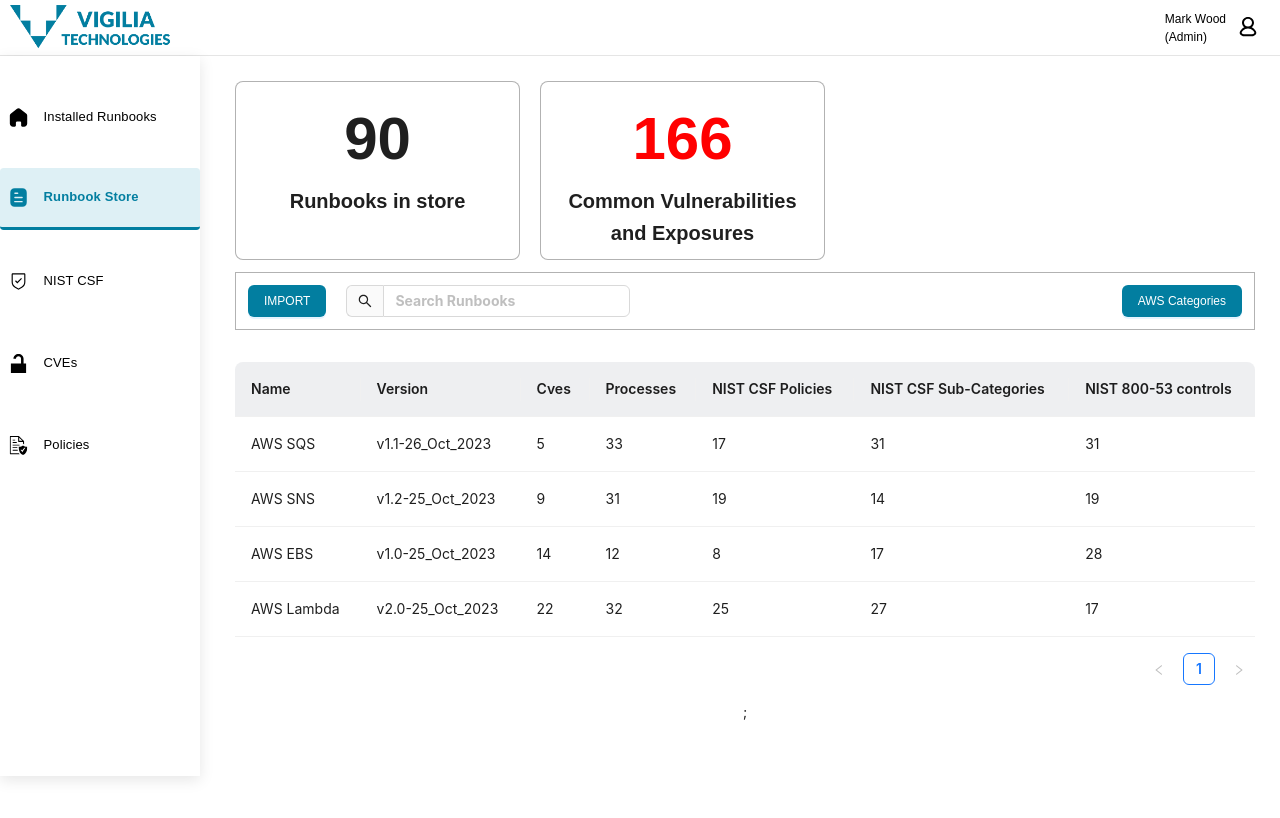
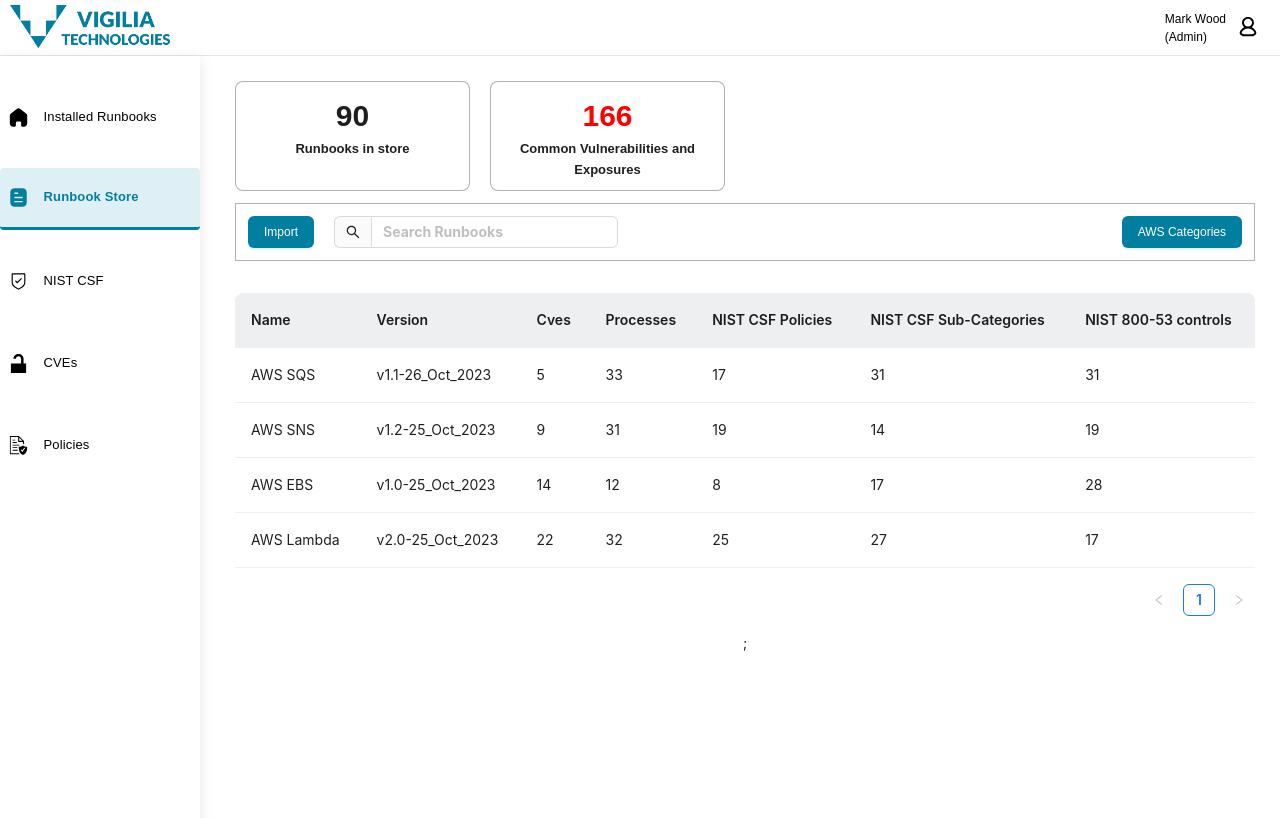
Before and after one commit to thatAI/Vigilia-UI, a React (Create React App) app: page / in a window 1280 px wide. Shown: the top 818 px of the page. Built offline with nearby package versions, Linux system fonts and the light colour scheme.

Commit message:
change-font-size

```diff
--- a/src/component/leftsider/leftSider.css
+++ b/src/component/leftsider/leftSider.css
@@ -4,6 +4,7 @@
     flex-direction: column;
     flex-grow: 1;
     gap: 20px;
+    min-height: 100vh;
 }
 .sider-child-div{
     display: flex;
--- a/src/component/runbookStore/runbookStore.css
+++ b/src/component/runbookStore/runbookStore.css
@@ -8,7 +8,7 @@
 }
 .runbookStoreCard {
   border: 1px solid rgba(0, 0, 0, 0.3);
-  width: 285px;
+  width: 235px;
   font-weight: 700;
 }
 .runbookStoreCard .ant-card-body {
@@ -18,6 +18,10 @@
   border: 1px solid rgba(0, 0, 0, 0.3);
   display: flex;
   justify-content: space-between;
+}
+.import-search-container .ant-btn:hover{
+    color: white!important;
+    background-color: #2ebce3!important;
 }
 .search-runbooks .ant-input{
     font-weight: 700!important;
--- a/src/component/runbookStore/runbookStore.jsx
+++ b/src/component/runbookStore/runbookStore.jsx
@@ -76,19 +76,19 @@
       <Row className="runbookStore-card-container">
         <Card className="runbookStoreCard">
           <p className="text-3xl">90</p>
-          <p className="text-xl">Runbooks in store</p>
+          <p className="text-lh">Runbooks in store</p>
         </Card>
         <Card className="runbookStoreCard">
           <p className="text-3xl" style={{ color: "red" }}>
             166
           </p>
-          <p className="text-xl">Common Vulnerabilities and Exposures</p>
+          <p className="text-lh">Common Vulnerabilities and Exposures</p>
         </Card>
       </Row>
       <Row className="p-2 mt-2 import-search-container">
         <div style={{ gap: "20px", display: "flex" }}>
           <Button type="primary" className="btn-primary ">
-            <p className="text-sm"> IMPORT</p>
+            <p className="text-sm"> Import</p>
           </Button>
           <Input
             className="search-runbooks"
--- a/tailwind.config.js
+++ b/tailwind.config.js
@@ -60,7 +60,7 @@
       base: "18px",
       xl: "20px",
       "2xl": "32px",
-      "3xl": "60px",
+      "3xl": "30px",
     },
     extend: {
       spacing: {
```
